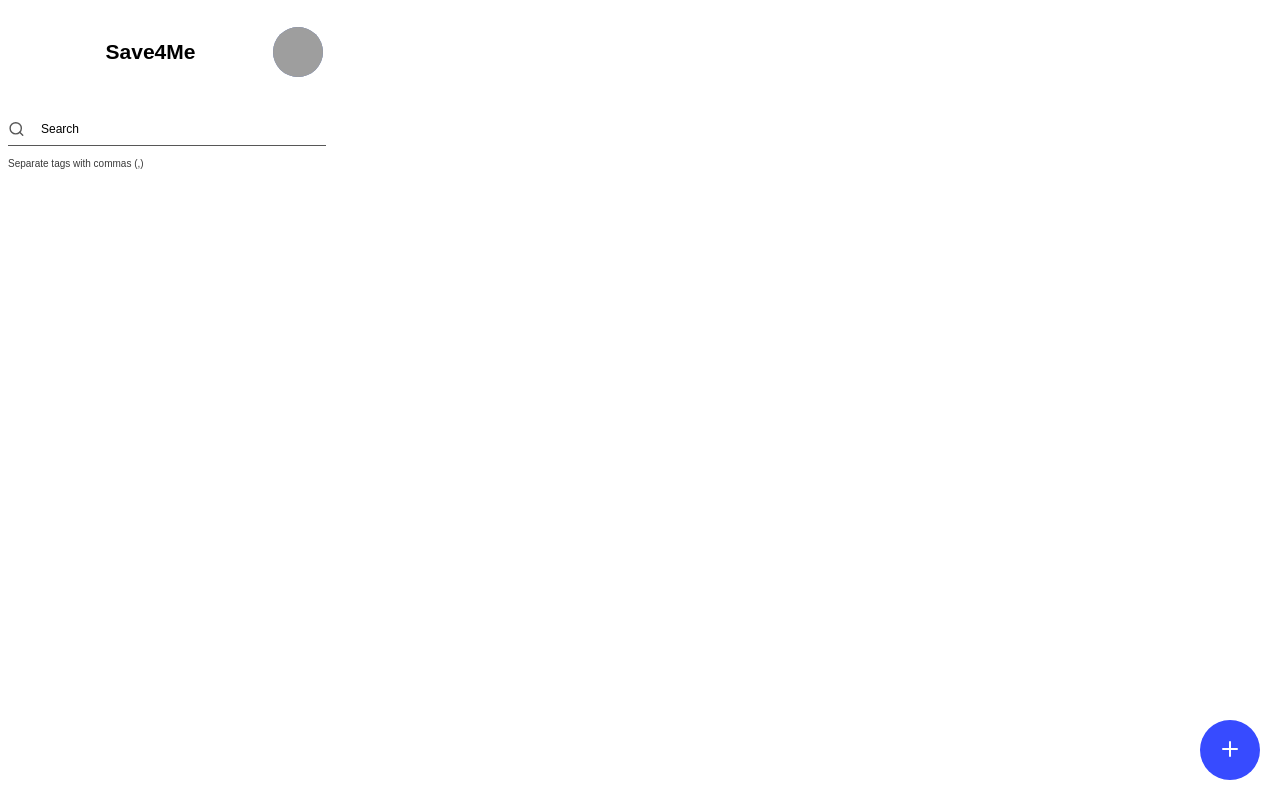
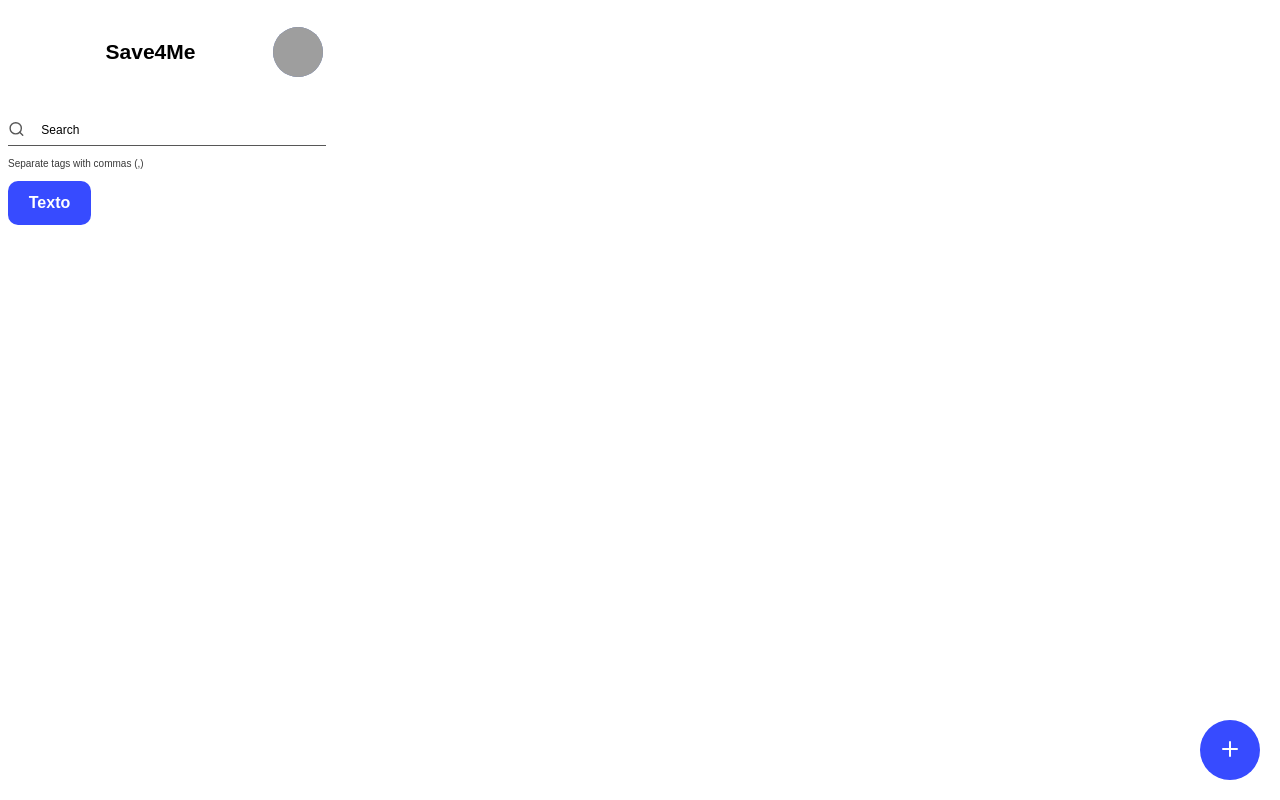
Before and after one commit to rafaelandrade/save4me, a Next.js app in the folder frontend/: page / in a window 1280 px wide. Built offline with nearby package versions, Linux system fonts and the light colour scheme; grey boxes are pictures that could not be loaded.

Commit message:
feat: adding outline button and other button

```diff
--- /dev/null
+++ b/frontend/components/buttons/index.js
@@ -0,0 +1,10 @@
+import { LoadingIcon } from '../../public/icons/Loading'
+import * as S from './styles'
+
+export default function Button({ isLoading = false, text, width = 83, height = 44, showBackground = true }) {
+  return (
+    <S.Container showBackground={showBackground} width={width} height={height} isLoading={isLoading}>
+      {isLoading ? <LoadingIcon /> : <S.Text>{text}</S.Text>}
+    </S.Container>
+  )
+}
--- /dev/null
+++ b/frontend/components/buttons/styles.jsx
@@ -0,0 +1,80 @@
+import styled, { css, keyframes } from 'styled-components'
+
+const rotate = keyframes`
+  from {
+    transform: rotate(0deg);
+  }
+
+  to {
+    transform: rotate(360deg);
+  }
+`
+
+export const Container = styled.div`
+  ${({ width, height }) => css`
+    width: ${width}px;
+    height: ${height}px;
+  `}
+
+  left: 20px;
+  top: 20px;
+
+  background: #374bff;
+  border-radius: 10px;
+
+  cursor: pointer;
+
+  :hover {
+    background: #0013ba;
+  }
+
+  display: flex;
+  justify-content: center;
+  align-items: center;
+
+  transition: 0.2s ease;
+
+  ${(props) =>
+    !props.showBackground &&
+    css`
+      background: transparent;
+
+      :hover {
+        background: transparent;
+      }
+
+      > p {
+        color: #374bff;
+
+        :hover {
+          color: #0013ba;
+        }
+      }
+    `}
+
+  ${(props) =>
+    props.isLoading &&
+    css`
+      > svg {
+        animation: ${rotate} 0.5s linear infinite;
+      }
+
+      background: linear-gradient(0deg, rgba(0, 0, 0, 0.1), rgba(0, 0, 0, 0.1)), #ffffff;
+
+      :hover {
+        background: linear-gradient(0deg, rgba(0, 0, 0, 0.1), rgba(0, 0, 0, 0.1)), #ffffff;
+      }
+    `}
+`
+
+export const Text = styled.p`
+  font-family: 'Montserrat', sans-serif;
+  font-style: normal;
+  font-weight: 600;
+  font-size: 16px;
+  line-height: 20px;
+
+  text-align: center;
+
+  color: #ffffff;
+`
--- a/frontend/components/input/index.js
+++ b/frontend/components/input/index.js
@@ -30,7 +30,7 @@ export default function Input({
           id="component-input"
           value={value}
           onChange={(e) => onChange(e.target.value)}
-          placeholder={(focused || !shouldAnimate) && text}
+          placeholder={focused || !shouldAnimate ? text : ''}
           onFocus={() => setFocused(true)}
           onBlur={() => setFocused(false)}
         />
--- a/frontend/pages/index.js
+++ b/frontend/pages/index.js
@@ -1,4 +1,5 @@
 import { useState } from 'react'
+import Button from '../components/buttons'
 import Input from '../components/input'
 import { PlusIcon } from '../public/icons/Plus'
 import { SearchIcon } from '../public/icons/Search'
@@ -18,9 +19,10 @@ export default function Home() {
         onChange={(value) => setSearchValue(value)}
         value={searchValue}
         iconLeft={<SearchIcon />}
-        shouldAnimate
+        shouldAnimate={false}
         subText="Separate tags with commas (,)"
       />
+      <Button text="Texto" showBackground />
       <S.ButtonAdd>
         <PlusIcon />
       </S.ButtonAdd>
--- /dev/null
+++ b/frontend/public/icons/Loading.jsx
@@ -0,0 +1,16 @@
+export const LoadingIcon = () => (
+  <svg width="20" height="20" viewBox="0 0 20 20" fill="none" xmlns="http://www.w3.org/2000/svg">
+    <path
+      fillRule="evenodd"
+      clipRule="evenodd"
+      d="M20 10C20 4.47715 15.5228 0 10 0C4.47715 0 0 4.47715 0 10C0 15.5228 4.47715 20 10 20C15.5228 20 20 15.5228 20 10ZM18 10C18 5.58172 14.4183 2 10 2C5.58172 2 2 5.58172 2 10C2 14.4183 5.58172 18 10 18C14.4183 18 18 14.4183 18 10ZM13.8268 0.761204C12.6136 0.258657 11.3132 0 10 0L10 2C11.0506 2 12.0909 2.20693 13.0615 2.60896C14.0321 3.011 14.914 3.60028 15.6569 4.34315C16.3997 5.08601 16.989 5.96793 17.391 6.93853C17.7931 7.90914 18 8.94943 18 10C18 11.0506 17.7931 12.0909 17.391 13.0615C16.989 14.0321 16.3997 14.914 15.6569 15.6569C14.914 16.3997 14.0321 16.989 13.0615 17.391C12.0909 17.7931 11.0506 18 10 18V20C11.3132 20 12.6136 19.7413 13.8268 19.2388C15.0401 18.7362 16.1425 17.9997 17.0711 17.0711C17.9997 16.1425 18.7362 15.0401 19.2388 13.8268C19.7413 12.6136 20 11.3132 20 10C20 8.68678 19.7413 7.38642 19.2388 6.17317C18.7362 4.95991 17.9997 3.85752 17.0711 2.92893C16.1425 2.00035 15.0401 1.26375 13.8268 0.761204Z"
+      fill="url(#paint0_linear_93_1104)"
+    />
+    <defs>
+      <linearGradient id="paint0_linear_93_1104" x1="10" y1="20" x2="0" y2="10" gradientUnits="userSpaceOnUse">
+        <stop stopColor="white" />
+        <stop offset="1" stopColor="white" stopOpacity="0" />
+      </linearGradient>
+    </defs>
+  </svg>
+)
```
